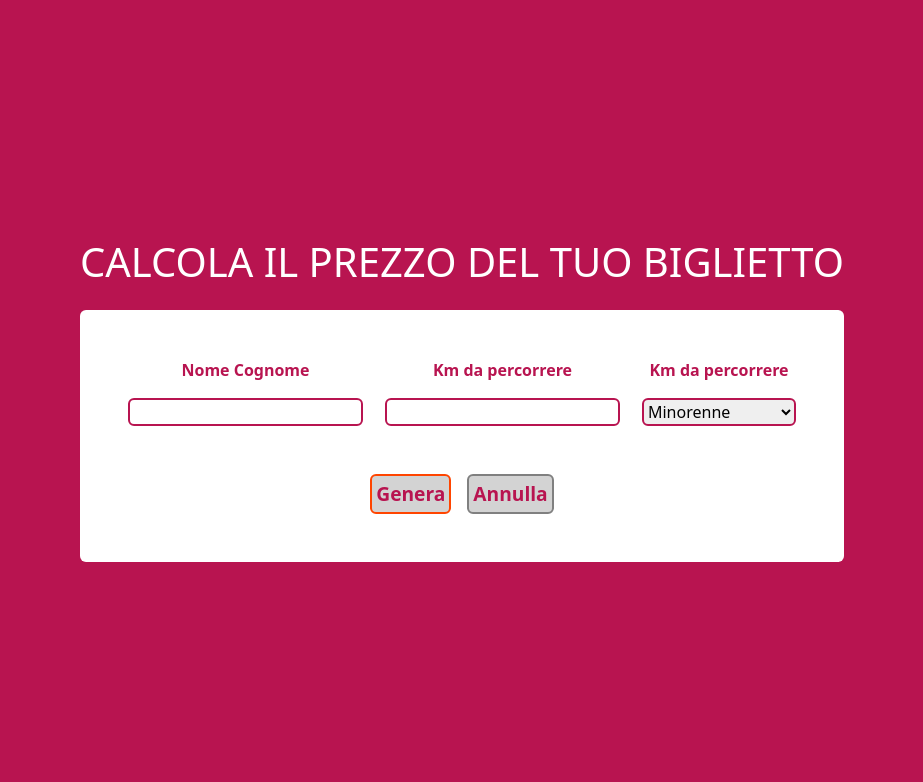
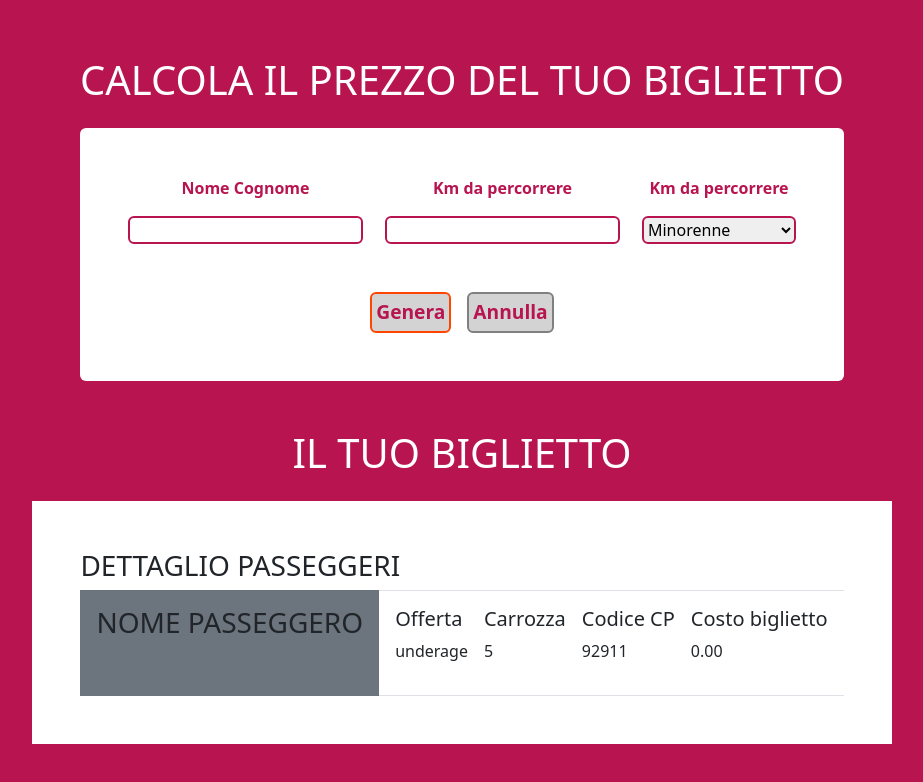
Before and after one commit to RuggeroCoco/js-biglietto-treno-form, a plain HTML site: page index.html in a window 1280 px wide. Both pictures are taken after a click on the button "Genera". Shown: the whole page, without its empty margins (178-1101 px from the left). Drawn offline with nearby package versions, Linux system fonts and the light colour scheme.

Commit message:
end of project

```diff
--- a/index.html
+++ b/index.html
@@ -15,7 +15,9 @@
     />
   </head>
   <body>
-    <div class="wrapper d-flex justify-content-center align-items-center">
+    <div
+      class="wrapper d-flex flex-column justify-content-center align-items-center"
+    >
       <div>
         <h1 class="text-white mb-4">CALCOLA IL PREZZO DEL TUO BIGLIETTO</h1>
         <div class="bg-white p-5 rounded">
@@ -51,7 +53,38 @@
           </div>
         </div>
       </div>
+      <div class="mt-5 d-flex flex-column" id="ticket">
+        <h1 class="text-white text-center mb-4">IL TUO BIGLIETTO</h1>
+        <div class="bg-white p-5">
+          <h3>DETTAGLIO PASSEGGERI</h3>
+          <div class="d-flex">
+            <div class="p-3 bg-secondary">
+              <h3>NOME PASSEGGERO</h3>
+              <p class="fw-bold" id="ticket-name">Jon Snow</p>
+            </div>
+            <div class="d-flex p-3 border-top border-bottom">
+              <div class="d-flex flex-column justify-content-between me-3">
+                <h5>Offerta</h5>
+                <p id="ticket-offer">Biglietto Standard</p>
+              </div>
+              <div class="d-flex flex-column justify-content-between me-3">
+                <h5>Carrozza</h5>
+                <p>5</p>
+              </div>
+              <div class="d-flex flex-column justify-content-between me-3">
+                <h5>Codice CP</h5>
+                <p>92911</p>
+              </div>
+              <div class="d-flex flex-column justify-content-between">
+                <h5>Costo biglietto</h5>
+                <p id="ticket-price">2.10</p>
+              </div>
+            </div>
+          </div>
+        </div>
+      </div>
     </div>
+
     <script src="js/script.js"></script>
   </body>
 </html>
--- a/js/script.js
+++ b/js/script.js
@@ -1,41 +1,36 @@
-// Calcolare tot prezzo viaggio con queste INFO:
-// Prezzo al Km 0.21€
-const priceKm = 0.21;
-const submitBtn = document.getElementById("submit-btn");
-const calcPrice = () => {
-  const travelKm = document.getElementById("distance").value;
-  const userAge = document.getElementById("age").value;
-  console.log(travelKm, userAge);
-};
-submitBtn.addEventListener("click", calcPrice);
-
 // Sconto 20% per i minorenni
 const underageDiscount = 0.8;
 // Sconto 40% per gli over 65
 const over65Discount = 0.6;
+// Prezzo al Km
+const priceKm = 0.21;
 
-// Controllare le risposte dell'utente
+const submitBtn = document.getElementById("submit-btn");
 
-// Prezzo finale
-let finalPrice = "";
-if (userAge < 18) {
-  finalPrice = (travelKm * priceKm * underageDiscount).toFixed(2);
-} else if (userAge >= 65) {
-  finalPrice = (travelKm * priceKm * over65Discount).toFixed(2);
-} else {
-  finalPrice = (travelKm * priceKm).toFixed(2);
-}
-console.log(finalPrice);
+const calcPrice = (km, age) => {
+  let finalPrice = "";
+  if (age === "underage") {
+    finalPrice = (km * priceKm * underageDiscount).toFixed(2);
+  } else if (age === "oldage") {
+    finalPrice = (km * priceKm * over65Discount).toFixed(2);
+  } else {
+    finalPrice = (km * priceKm).toFixed(2);
+  }
+  console.log(finalPrice);
+  return finalPrice;
+};
 
-// Stampare prezzo finale con controllo risposte utente
-if (isNaN(travelKm) || travelKm < 1) {
-  document.getElementById("error").innerHTML =
-    "Errore. Ricaricare la pagina e compilare il form con dei numeri";
-} else if (isNaN(userAge) || travelKm < 1) {
-  document.getElementById("error").innerHTML =
-    "Errore. Ricaricare la pagina e compilare il form con dei numeri";
-} else {
-  document.getElementById(
-    "pricedisplay"
-  ).innerHTML = `Grazie utente. Il prezzo del suo biglietto è ${finalPrice}€`;
-}
+const createTicket = () => {
+  const travelKm = document.getElementById("distance").value;
+  const ageRange = document.getElementById("age").value;
+  const name = document.getElementById("name").value;
+  document.getElementById("ticket-name").innerHTML = name;
+  document.getElementById("ticket-offer").innerHTML = ageRange;
+  document.getElementById("ticket-price").innerHTML = calcPrice(
+    travelKm,
+    ageRange
+  );
+  //   document.getElementById("ticket").style.display = "flex";
+};
+
+submitBtn.addEventListener("click", createTicket);
```
